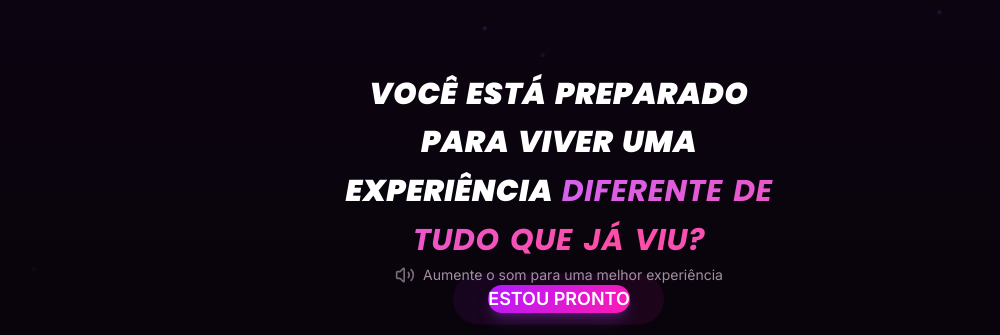
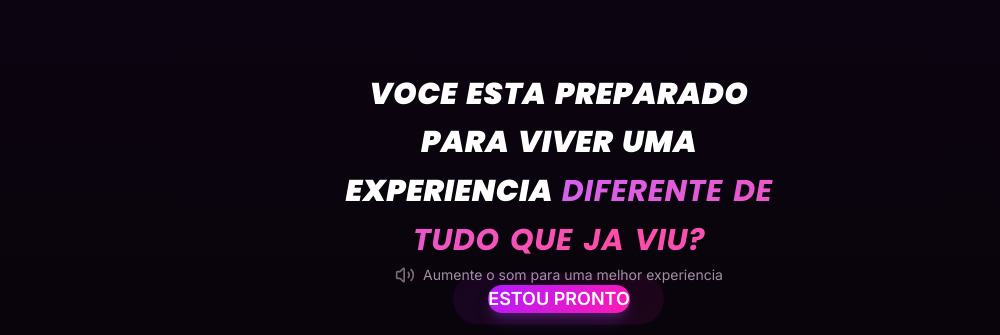
Before and after one commit to lucaspioli-oss/Dating-app, a React (Vite) app: page /game in a window 1280 px wide. Shown: the part 209-544 px from the top of the page, without its empty margins (81-1081 px from the left). Built offline with nearby package versions, Linux system fonts and the light colour scheme.

Commit message:
fix: Simplify GameLanding component and rename function

```diff
--- a/src/pages/game/Landing.tsx
+++ b/src/pages/game/Landing.tsx
@@ -1,14 +1,9 @@
-import { useEffect } from 'react'
 import { useLocation } from 'wouter'
 import { motion } from 'framer-motion'
 import { Volume2 } from 'lucide-react'
 
-export default function Landing() {
+export default function GameLanding() {
   const [, setLocation] = useLocation()
-
-  useEffect(() => {
-    window.scrollTo(0, 0)
-  }, [])
 
   const handleStart = () => {
     setLocation('/game/ligacao')
@@ -27,9 +22,9 @@ export default function Landing() {
       >
         {/* Texto principal */}
         <h1 className="text-2xl md:text-3xl font-medium text-white leading-relaxed mb-8">
-          Você está preparado para viver uma experiência{' '}
+          Voce esta preparado para viver uma experiencia{' '}
           <span className="gradient-text font-semibold">
-            diferente de tudo que já viu?
+            diferente de tudo que ja viu?
           </span>
         </h1>
 
@@ -41,10 +36,10 @@ export default function Landing() {
           className="flex items-center justify-center gap-2 text-muted-foreground mb-12"
         >
           <Volume2 className="w-5 h-5 animate-pulse" />
-          <span className="text-sm">Aumente o som para uma melhor experiência</span>
+          <span className="text-sm">Aumente o som para uma melhor experiencia</span>
         </motion.div>
 
-        {/* Botão */}
+        {/* Botao */}
         <motion.button
           initial={{ opacity: 0, scale: 0.9 }}
           animate={{ opacity: 1, scale: 1 }}
@@ -57,30 +52,6 @@ export default function Landing() {
           ESTOU PRONTO
         </motion.button>
       </motion.div>
-
-      {/* Partículas decorativas */}
-      <div className="absolute inset-0 overflow-hidden pointer-events-none">
-        {[...Array(20)].map((_, i) => (
-          <motion.div
-            key={i}
-            className="absolute w-1 h-1 bg-purple-500/30 rounded-full"
-            initial={{
-              x: Math.random() * window.innerWidth,
-              y: Math.random() * window.innerHeight,
-              opacity: 0
-            }}
-            animate={{
-              y: [null, Math.random() * -100],
-              opacity: [0, 0.5, 0]
-            }}
-            transition={{
-              duration: 3 + Math.random() * 2,
-              repeat: Infinity,
-              delay: Math.random() * 2
-            }}
-          />
-        ))}
-      </div>
     </div>
   )
 }
```
